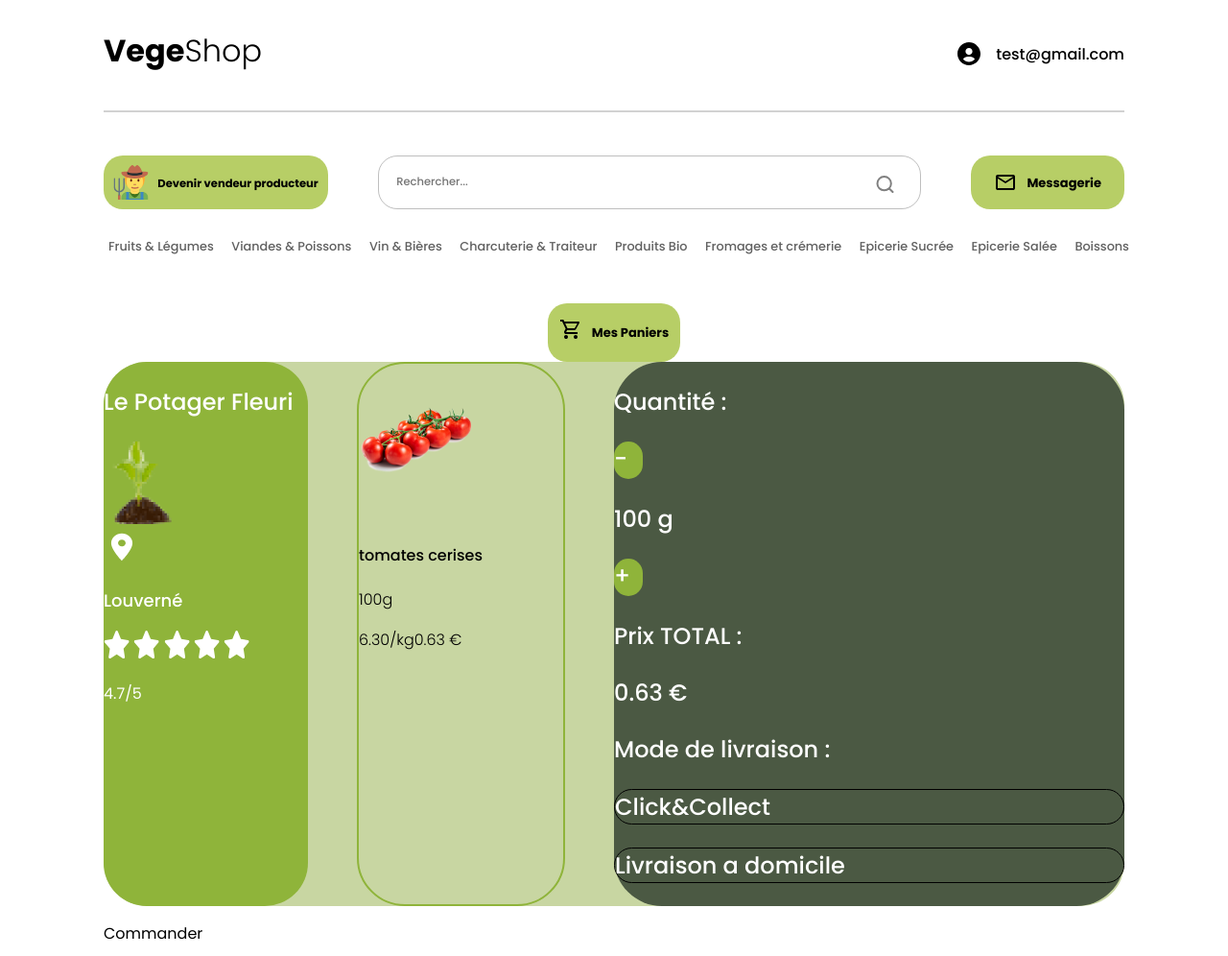
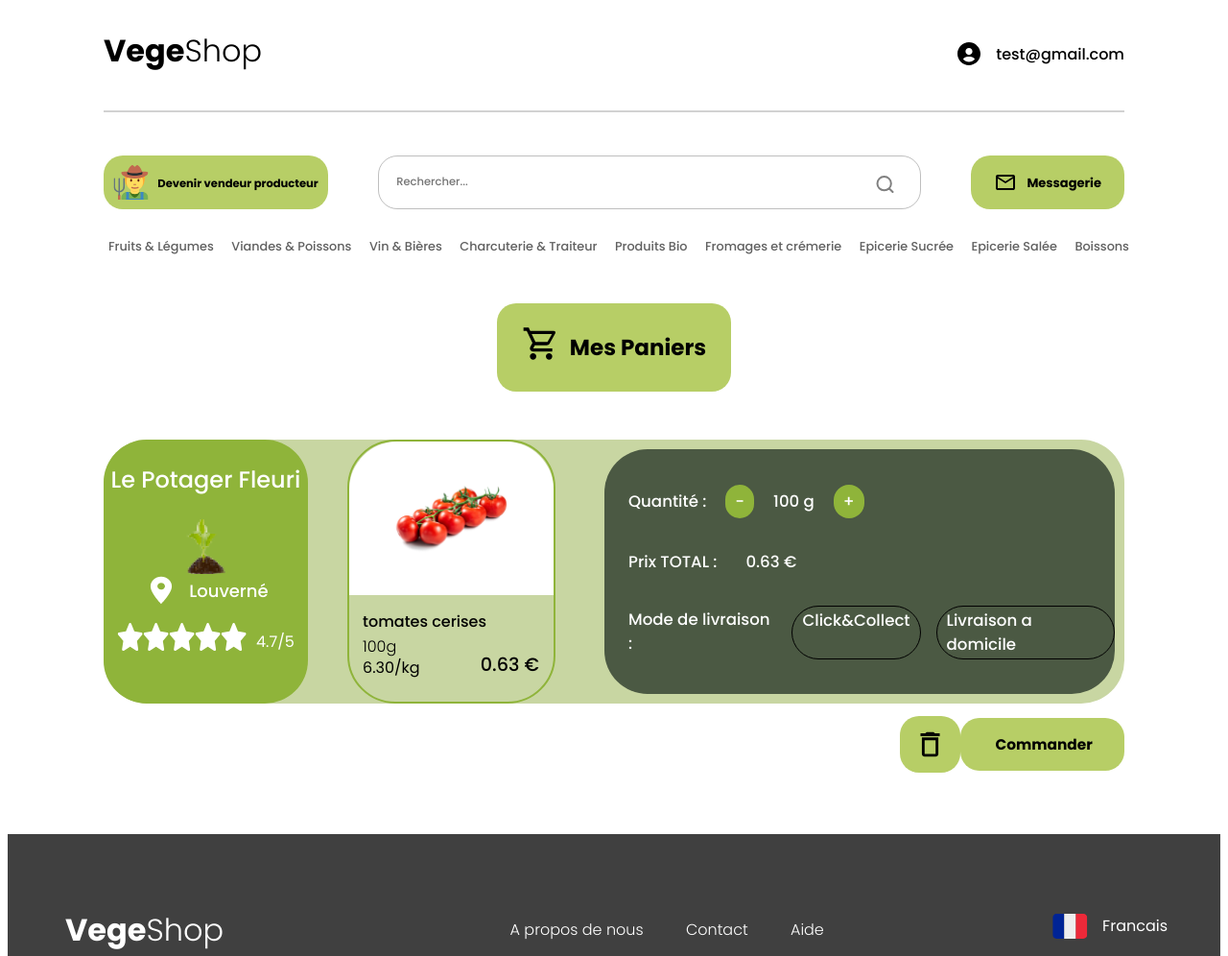
Before and after one commit to charlottedeglaire/vegeshop, a plain HTML site: page panier.html in a window 1280 px wide. Shown: the top 996 px of the page at 96% size. Drawn offline with Linux system fonts and the light colour scheme.

```diff
--- a/panier.css
+++ b/panier.css
@@ -178,7 +178,7 @@ a {
 
 .main_cart_title {
     display: flex;
-    width: 13%;
+    width: 23%;
     padding: 10px 0px 10px 0px;
     justify-content: center;
     align-items: center;
@@ -190,10 +190,15 @@ a {
 
 .main_cart_text {
     font-family: Poppins;
-    font-size: 13px;
+    font-size: 1.8vw;
     font-style: normal;
     font-weight: 700;
     line-height: normal;
+}
+
+.main_cart_logo svg {
+    width: 40px;
+    height: 40px;
 }
 
 .cart_items {
@@ -203,6 +208,7 @@ a {
 }
 
 .cart_item {
+    margin-top: 50px;
     display: flex;
     width: 100%;
     justify-content: space-between;
@@ -211,6 +217,9 @@ a {
 .item_producter {
     width: 20%;
     border-radius: 45px;
+    display: flex;
+    flex-direction: column;
+    align-items: center;
     background: var(--vert, #8FB43A);
 }
 
@@ -223,24 +232,29 @@ a {
     line-height: normal;
 }
 
-.producter_image {}
+.producter_image {
+    width: 25%;
+}
 
-.producter_place {}
-
-.place_logo {}
+.producter_place {
+    display: flex;
+}
 
 .place_text {
+    margin: 0;
     color: #FFF;
     font-family: Poppins;
     font-size: 18px;
     font-style: normal;
     font-weight: 500;
-    line-height: normal;
+    line-height: 2;
+    padding-left: 10px;
 }
 
-.producter_rating {}
-
-.rating_stars {}
+.producter_rating {
+    display: flex;
+    margin: 10px 0 0 0;
+}
 
 .rating_number {
     color: #FFF;
@@ -248,7 +262,9 @@ a {
     font-size: 16px;
     font-style: normal;
     font-weight: 400;
-    line-height: normal;
+    line-height: 2.5;
+    padding-left: 10px;
+    margin: 0;
 }
 
 .product {
@@ -258,9 +274,17 @@ a {
     background: var(--vert-tres-clair, #C8D6A2);
 }
 
-.product_pic {}
+.product_pic {
+    border-radius: 50px 50px 0px 0;
+    background-color: white;
+    width: 100%;
+    height: 160px;
+    object-fit: contain;
+}
 
-.product_bloc {}
+.product_bloc {
+    padding-left: 14px;
+}
 
 .product_title {
     color: #000;
@@ -269,6 +293,7 @@ a {
     font-style: normal;
     font-weight: 500;
     line-height: normal;
+    margin: 8px 0 0 0;
 }
 
 .product_weight {
@@ -277,29 +302,35 @@ a {
     font-size: 16px;
     font-style: normal;
     font-weight: 275;
-    line-height: normal;
+    line-height: 0.5;
+    margin: 10px 0 0 0;
 }
 
 .product_weight_price {
+    display: flex;
+    justify-content: space-between;
     color: #000;
     font-family: Poppins;
     font-size: 16px;
     font-style: normal;
     font-weight: 400;
-    line-height: normal;}
+    line-height: 2.3;
+    margin: 0;
+}
 
 .product_price {
     color: #000;
     font-family: Poppins;
-    font-size: 32px;
+    font-size: 1.5vw;
     font-style: normal;
     font-weight: 500;
     line-height: normal;
+    padding-right: 15px;
 }
 
 .item_settings {
     width: 50%;
-    border-radius: 50px;
+    border-radius: 45px;
     background: var(--vert-fonc, #4B5943);
     color: #FFF;
     font-family: Poppins;
@@ -307,53 +338,105 @@ a {
     font-style: normal;
     font-weight: 500;
     line-height: normal;
+    margin: 10px;
 }
 
-.setting_quantity {}
+.setting_quantity {
+    margin-top: 20px;
+    padding-left: 25px;
+    display: flex;
+    font-size: 1.3vw;
+    align-items: center;
+}
 
-.quantity_text {}
+.quantity_text {
+    padding-right: 20px;
+}
 
 .quantity_button_less {
+    text-align: center;
     border-radius: 50px;
     background: var(--vert, #8FB43A);
-    width: 30px;
-    height: 39px;
+    padding: 5px 10px;
 }
 
-.quantity_weight {}
+.quantity_weight {
+    padding: 0 20px;
+}
 
 .quantity_button_more {
-    width: 30px;
-    height: 39px;
+    text-align: center;
     border-radius: 50px;
     background: var(--vert, #8FB43A);
+    padding: 5px 10px;
 }
 
-.item_price {}
+.item_price {
+    padding-left: 25px;
+    display: flex;
+    font-size: 1.3vw;
+}
 
-.price_text {}
+.price_number {
+    padding-left: 30px;
+}
 
-.price_number {}
+.item_delivery {
+    display: flex;
+    padding-left: 25px;
+    font-size: 1.3vw;
+}
 
-.item_delivery {}
-
-.delivery_mode {}
+.delivery_mode {
+    padding: 2px 0px;
+}
 
 .mode_1 {
+    padding: 2px 10px;
+    margin-left: 16px;
     border-radius: 50px;
     border: 1px solid #000;
 }
 
 .mode_2 {
+    padding: 2px 10px;
+    margin-left: 16px;
     border-radius: 50px;
     border: 1px solid #000;
 }
 
-.item_order {}
+.item_order {
+    display: flex;
+    align-items: center;
+    justify-content: flex-end;
+}
 
-.order_logo {}
+.order_logo {
+    display: flex;
+    width: 5%;
+    padding: 12px 5px 12px 5px;
+    justify-content: center;
+    align-items: center;
+    border-radius: 20px;
+    background: #B7CE66;
+}
 
-.order_text {}
+.order_logo svg {
+    width: 35px;
+    height: 35px;
+}
+
+.order_text {
+    display: flex;
+    width: 12%;
+    padding: 16px 20px 16px 23px;
+    justify-content: center;
+    align-items: center;
+    font-size: 1.2vw;
+    font-weight: 700;
+    border-radius: 20px;
+    background: #B7CE66;
+}
 
 
 
--- a/panier.html
+++ b/panier.html
@@ -162,7 +162,7 @@
                         <img class="product_pic" src="images/tomates.png" alt="">
                         <div class="product_bloc">
                         <h4 class="product_title">tomates cerises</h4>
-                        <p class="product_weight">100g<br class="product_weight_price">6.30/kg<b class="product_price"></b>0.63 €</p>
+                        <p class="product_weight">100g<div class="product_weight_price">6.30/kg<b class="product_price"> 0.63 €</b></div></p>
                     </div>
                     </div>
                     <div class="item_settings">
@@ -185,7 +185,10 @@
                 </article>
             </div>
             <div class="item_order">
-                <i class="order_logo"></i>
+                <i class="order_logo"><svg width="51" height="50" viewBox="0 0 51 50" fill="none" xmlns="http://www.w3.org/2000/svg">
+                    <path d="M13.0003 39.5833C13.0003 40.6884 13.4393 41.7482 14.2207 42.5296C15.0021 43.311 16.0619 43.75 17.167 43.75H33.8337C34.9387 43.75 35.9985 43.311 36.7799 42.5296C37.5613 41.7482 38.0003 40.6884 38.0003 39.5833V14.5833H13.0003V39.5833ZM17.167 18.75H33.8337V39.5833H17.167V18.75ZM32.792 8.33333L30.7087 6.25H20.292L18.2087 8.33333H10.917V12.5H40.0837V8.33333H32.792Z" fill="black"/>
+                    </svg>
+                    </i>
                 <p class="order_text">Commander</p>
             </div>
         </section>
```
